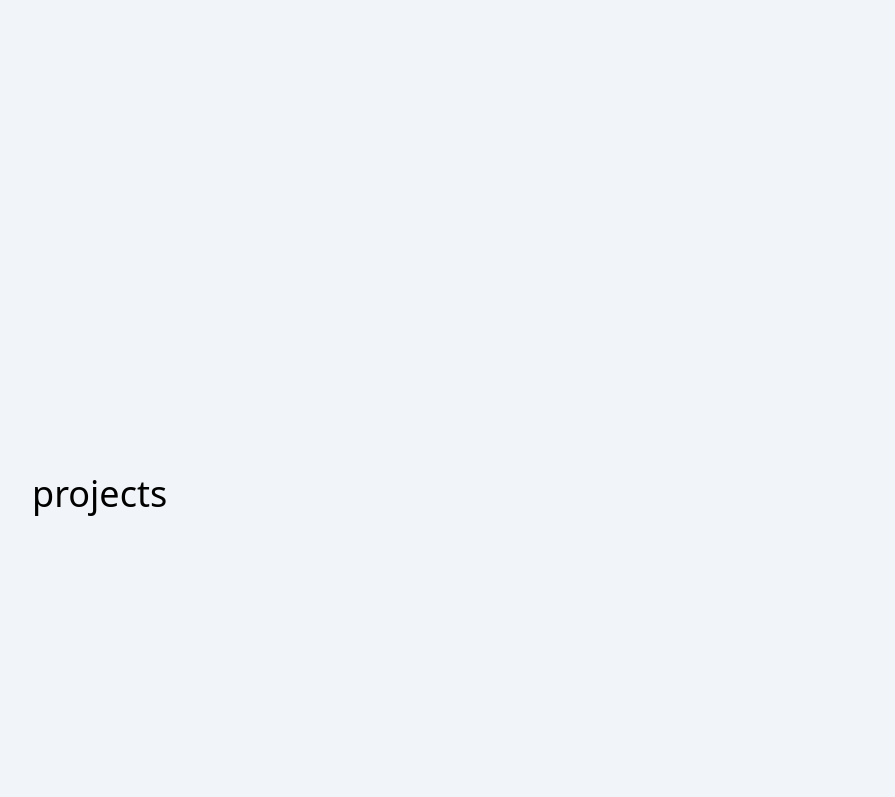
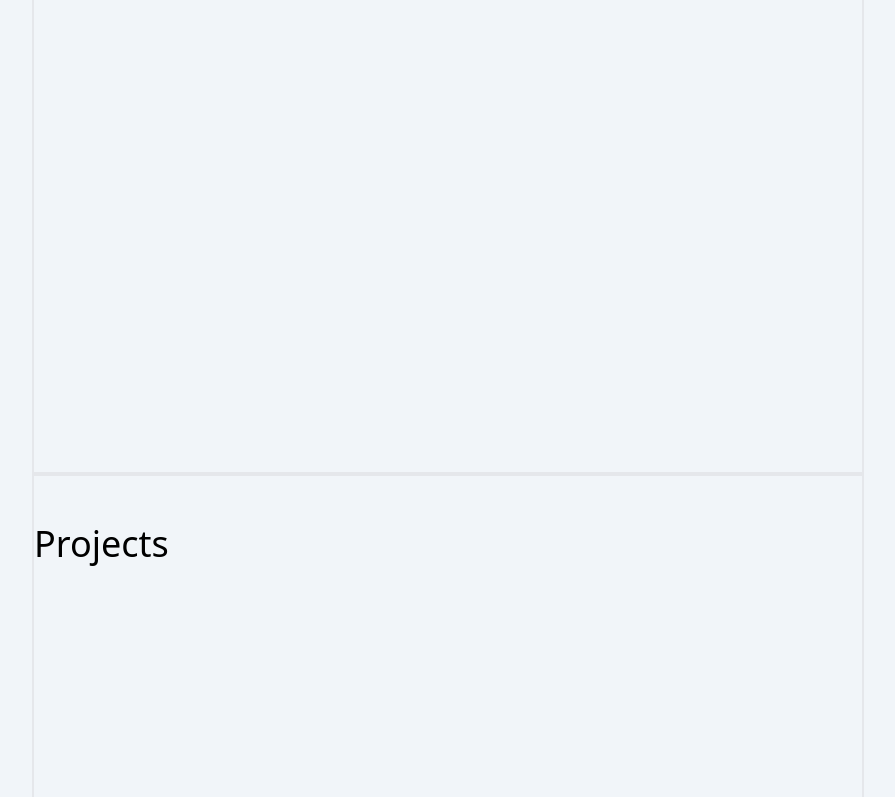
Before and after one commit to albinma/cv, a Next.js app: page / in a window 1280 px wide. Shown: the part 2000-2797 px from the top of the page, without its empty margins (192-1087 px from the left). Built offline with nearby package versions, Linux system fonts and the light colour scheme.

Commit message:
Add ids to sections

```diff
--- a/src/app/About/About.tsx
+++ b/src/app/About/About.tsx
@@ -3,5 +3,5 @@
 import Section from '@/components/Section/Section';
 
 export default function About(): JSX.Element {
-  return <Section name="about" />;
+  return <Section id="about" title="About" />;
 }
--- a/src/app/Contact/Contact.tsx
+++ b/src/app/Contact/Contact.tsx
@@ -3,5 +3,5 @@
 import Section from '@/components/Section/Section';
 
 export default function Contact(): JSX.Element {
-  return <Section name="contact" />;
+  return <Section id="contact" title="Contact" />;
 }
--- a/src/app/Nav/Nav.tsx
+++ b/src/app/Nav/Nav.tsx
@@ -8,7 +8,11 @@ import * as Icon from 'react-feather';
 import * as Scroll from 'react-scroll';
 
 export default function Nav(): JSX.Element {
+  const scrollSpeed = 150;
+  const scrollOffset = -75;
+
   const { isTouch } = useTouchDetect();
+
   const menuItems = [
     {
       label: 'Home',
@@ -69,7 +73,7 @@ export default function Nav(): JSX.Element {
           <div className="grow">
             <Scroll.Link
               to="hero"
-              duration={75}
+              duration={scrollSpeed}
               smooth={true}
               className="cursor-pointer border-4 border-slate-900 px-2 text-xl font-bold text-slate-900 md:text-3xl"
               onClick={() => setIsMenuOpen(false)}
@@ -99,9 +103,9 @@ export default function Nav(): JSX.Element {
                   <li key={item.label}>
                     <Scroll.Link
                       to={item.scrollTo}
-                      duration={75}
+                      duration={scrollSpeed}
                       smooth={true}
-                      offset={-75}
+                      offset={scrollOffset}
                       className="cursor-pointer text-slate-900 hover:underline"
                     >
                       {item.label}
@@ -140,9 +144,9 @@ export default function Nav(): JSX.Element {
                   <span className="mr-2">{item.icon}</span>
                   <Scroll.Link
                     to={item.scrollTo}
-                    duration={300}
+                    duration={scrollSpeed}
                     smooth={true}
-                    offset={-75}
+                    offset={scrollOffset}
                     className="cursor-pointer text-slate-900 hover:underline"
                     onClick={() => setIsMenuOpen(false)}
                   >
--- a/src/app/Projects/Projects.tsx
+++ b/src/app/Projects/Projects.tsx
@@ -3,5 +3,5 @@
 import Section from '@/components/Section/Section';
 
 export default function Projects(): JSX.Element {
-  return <Section name="projects" />;
+  return <Section id="projects" title="Projects" />;
 }
--- a/src/app/Work/Work.tsx
+++ b/src/app/Work/Work.tsx
@@ -3,5 +3,5 @@
 import Section from '@/components/Section/Section';
 
 export default function Work(): JSX.Element {
-  return <Section name="work" />;
+  return <Section id="work" title="Work" />;
 }
--- a/src/components/Section/Section.tsx
+++ b/src/components/Section/Section.tsx
@@ -3,14 +3,25 @@
 import * as Scroll from 'react-scroll';
 
 type SectionProps = {
-  name: string;
+  id: string;
+  title: string;
   children?: React.ReactNode;
 };
 
-export default function Section({ name, children }: SectionProps): JSX.Element {
+export default function Section({
+  id,
+  title,
+  children,
+}: SectionProps): JSX.Element {
   return (
-    <Scroll.Element name={name} className="h-screen">
-      <h1 className="text-4xl">{name}</h1>
+    <Scroll.Element
+      data-testid="section"
+      name={id}
+      className="h-screen border-2"
+    >
+      <h1 data-testid="section-title" className="text-4xl md:mt-12">
+        {title}
+      </h1>
       {children}
     </Scroll.Element>
   );
```
